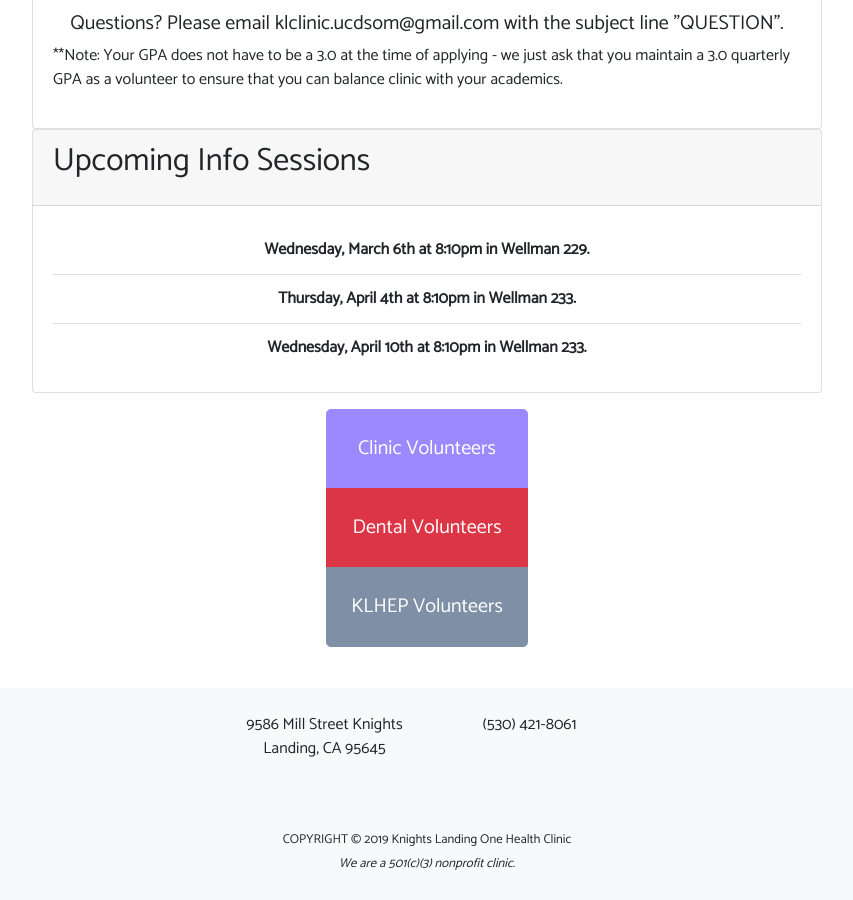
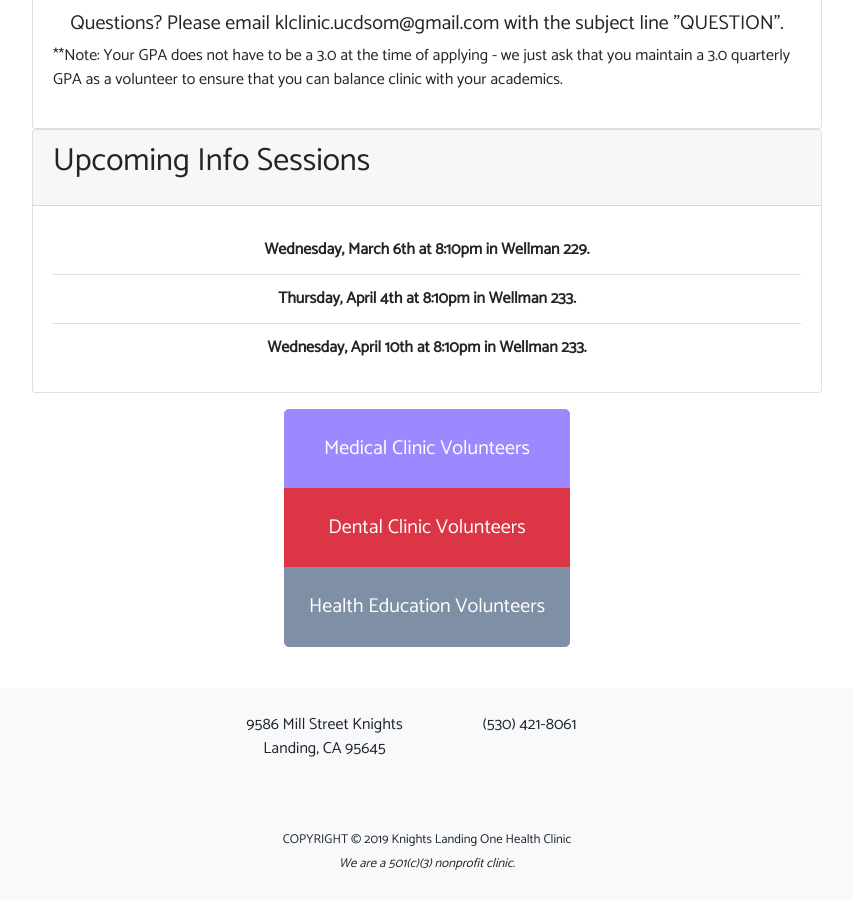
Before and after one commit to iwakoscott/knights-landing, a Jekyll site: the page built from get-involved/undergraduate-volunteers.markdown, in a window 1280 px wide and 900 px high, scrolled down 772 px. Shown: the whole window, without its empty margins (213-1066 px from the left). Built offline with Jekyll 4.4.1, drawn with Linux system fonts in a browser that asks for light colours; nearby versions of some CDN libraries.

Commit message:
Updated Undergraduate Volunteers

```diff
--- a/get-involved/undergraduate-volunteers.markdown
+++ b/get-involved/undergraduate-volunteers.markdown
@@ -61,9 +61,9 @@
 <div class="text-center m-3">
 <div class="btn-group-vertical btn-group-lg" role="group" aria-label="button group">
 <a class="purple-button btn btn-lg btn-success p-4" href="{{site.url}}/get-involved/clinic-volunteer-application.html">
-Clinic Volunteers</a>
+Medical Clinic Volunteers</a>
 <a class="btn btn-lg btn-danger p-4" href="{{site.url}}/get-involved/dental-volunteer-application.html">
-Dental Volunteers</a>
-<a class="grey-button btn btn-lg btn-primary p-4" href="{{site.url}}/get-involved/klhep-volunteer-application.html">KLHEP Volunteers</a>
+Dental Clinic Volunteers</a>
+<a class="grey-button btn btn-lg btn-primary p-4" href="{{site.url}}/get-involved/klhep-volunteer-application.html">Health Education Volunteers</a>
 </div>
 </div>
```
